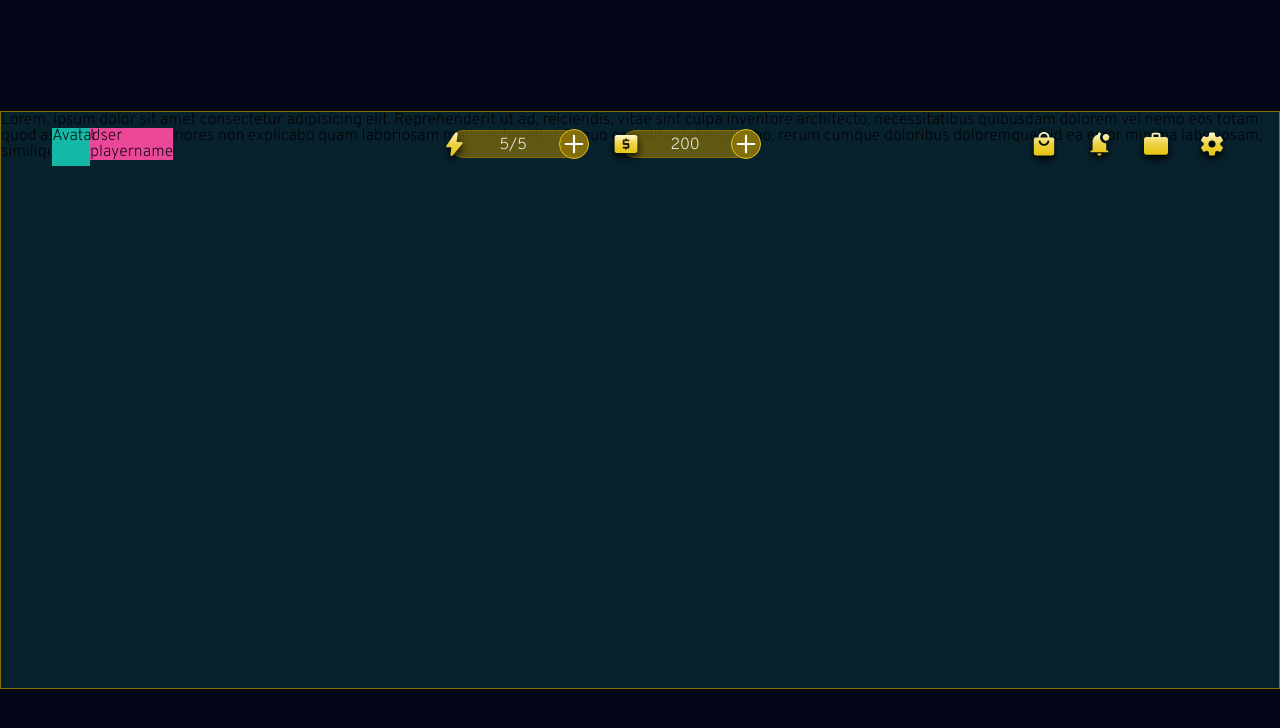
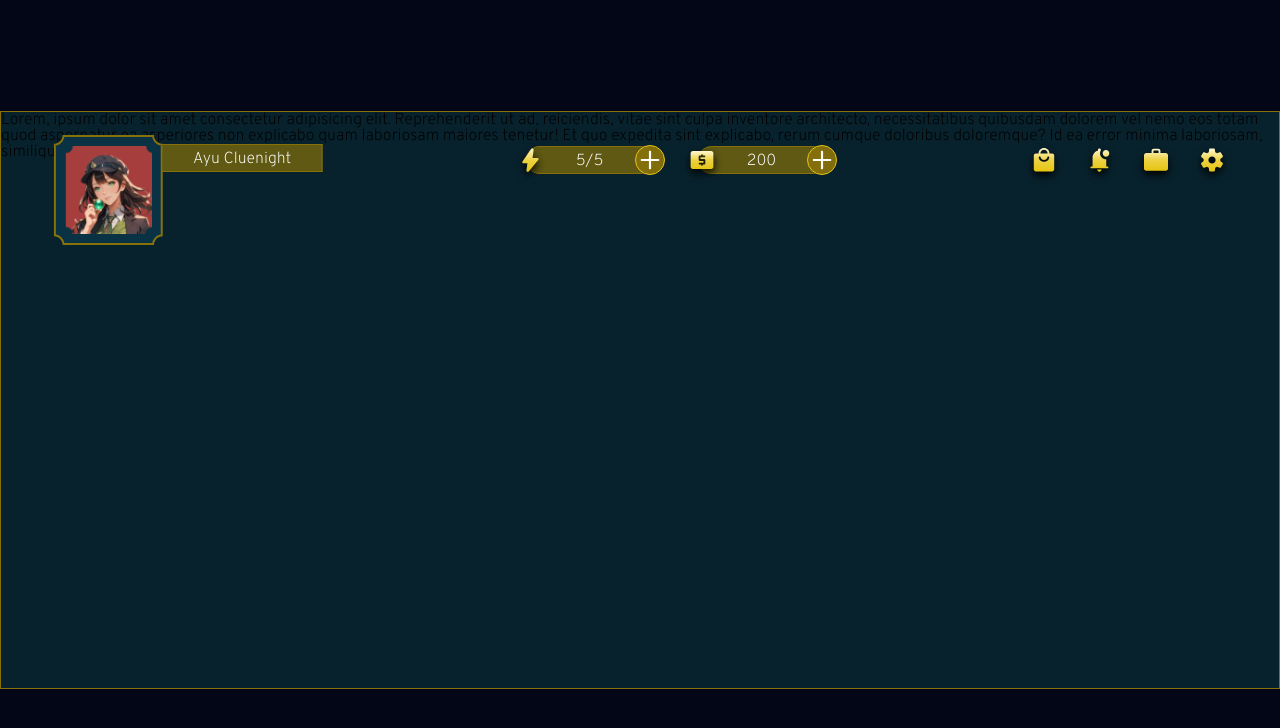
Before and after one commit to saehri/hidden-truth, a React (Vite) app: page / in a window 1280 px wide. Shown: the top 728 px of the page. Built offline with nearby package versions, Linux system fonts and the light colour scheme.

Commit message:
build: user avatar card

```diff
--- a/src/components/navigation/GameUserAvatar.tsx
+++ b/src/components/navigation/GameUserAvatar.tsx
@@ -1,21 +1,26 @@
+import Icons from '../ui/Icons';
+
 export default function GameUserAvatar() {
   return (
-    <li
-      id='game__user-avatar'
-      style={{gridColumn: '1/5'}}
-      className='bg-blue-500 grid grid-cols-[31.81609195402299%,1fr]'
-    >
-      <div className='relative'>
-        <div className='absolute top-0 left-0 w-full'>
-          <div className='pt-[100%] w-full'>
-            <div className='absolute top-0 left-0 w-full h-full bg-teal-500'>
-              Avatar
+    <li id='game__user-avatar'>
+      <button className='flex translate-y-[-10px]'>
+        <div className='w-28 relative'>
+          <div className='absolute w-full top-0 left-0 pt-[100%]'>
+            <Icons.AvatarBackground />
+            <div className='absolute top-0 left-0 p-3 w-full h-full'>
+              <img
+                src='/temp/temp_avatar.png'
+                alt=''
+                className='block w-full h-full object-cover'
+              />
             </div>
           </div>
         </div>
-      </div>
 
-      <div className='bg-pink-500 grid place-items-center'>User playername</div>
+        <div className='bg-primary/70 pt-[2px] border border-border border-l-0 min-w-40 3xl:min-w-52 h-7 3xl:h-9 3xl:text-2xl grid place-items-center text-white translate-y-[10px] -translate-x-[1.5px]'>
+          Ayu Cluenight
+        </div>
+      </button>
     </li>
   );
 }
--- a/src/components/navigation/MainNavigation.tsx
+++ b/src/components/navigation/MainNavigation.tsx
@@ -6,7 +6,7 @@ export default function MainNavigation() {
   return (
     <header
       id='game__header'
-      className='absolute w-full h-10 top-0 left-0 z-50 pt-4 2xl:pt-8'
+      className='absolute w-full h-10 top-0 left-0 z-50 pt-8 2xl:pt-10'
     >
       <nav className='max-w-[92%] mx-auto'>
         <ul className='flex justify-between'>
--- a/src/components/ui/Icons.tsx
+++ b/src/components/ui/Icons.tsx
@@ -190,6 +190,35 @@ const Icons = {
       </defs>
     </svg>
   ),
+  AvatarBackground: ({className, ...rest}: SvgProps) => (
+    <svg
+      width='100%'
+      height='100%'
+      viewBox='0 0 57 56'
+      fill='none'
+      xmlns='http://www.w3.org/2000/svg'
+      className='absolute top-0 left-0'
+    >
+      <mask id='path-1-inside-1_449_612' fill='white'>
+        <path
+          fillRule='evenodd'
+          clipRule='evenodd'
+          d='M0.977298 4.48C3.42342 4.48 5.40639 2.47424 5.40639 0H51.9118C51.9118 2.47424 53.8948 4.48 56.3409 4.48L56.3409 51.52C53.8948 51.52 51.9119 53.5258 51.9118 56H5.40639C5.40636 53.5258 3.4234 51.52 0.977295 51.52L0.977298 4.48Z'
+        />
+      </mask>
+      <path
+        fillRule='evenodd'
+        clipRule='evenodd'
+        d='M0.977298 4.48C3.42342 4.48 5.40639 2.47424 5.40639 0H51.9118C51.9118 2.47424 53.8948 4.48 56.3409 4.48L56.3409 51.52C53.8948 51.52 51.9119 53.5258 51.9118 56H5.40639C5.40636 53.5258 3.4234 51.52 0.977295 51.52L0.977298 4.48Z'
+        fill='#093245'
+      />
+      <path
+        d='M5.40639 0V-1H4.40639V0H5.40639ZM0.977298 4.48V3.48H-0.0227017L-0.0227017 4.48H0.977298ZM51.9118 0H52.9118V-1H51.9118V0ZM56.3409 4.48H57.3409V3.48H56.3409V4.48ZM56.3409 51.52V52.52H57.3409V51.52H56.3409ZM51.9118 56V57H52.9118L52.9118 56L51.9118 56ZM5.40639 56L4.40639 56L4.40639 57H5.40639V56ZM0.977295 51.52H-0.0227051L-0.0227052 52.52H0.977295V51.52ZM4.40639 0C4.40639 1.93276 2.86039 3.48 0.977298 3.48V5.48C3.98645 5.48 6.40639 3.01571 6.40639 0H4.40639ZM51.9118 -1H5.40639V1H51.9118V-1ZM56.3409 3.48C54.4578 3.48 52.9118 1.93276 52.9118 0H50.9118C50.9118 3.01571 53.3318 5.48 56.3409 5.48V3.48ZM57.3409 51.52L57.3409 4.48H55.3409L55.3409 51.52H57.3409ZM52.9118 56C52.9119 54.0672 54.4579 52.52 56.3409 52.52V50.52C53.3318 50.52 50.9119 52.9843 50.9118 56L52.9118 56ZM5.40639 57H51.9118V55H5.40639V57ZM0.977295 52.52C2.86038 52.52 4.40637 54.0672 4.40639 56L6.40639 56C6.40636 52.9843 3.98643 50.52 0.977295 50.52V52.52ZM-0.0227017 4.48L-0.0227051 51.52H1.97729L1.9773 4.48H-0.0227017Z'
+        fill='#867209'
+        mask='url(#path-1-inside-1_449_612)'
+      />
+    </svg>
+  ),
 };
 
 export default Icons;
--- a/src/layouts/SecureLayout.tsx
+++ b/src/layouts/SecureLayout.tsx
@@ -7,7 +7,7 @@ export default function SecureLayout() {
       id='main'
       className='bg-slate-950 h-screen w-screen grid place-items-center'
     >
-      <section className='w-full mx-auto'>
+      <section className='w-full'>
         <div
           id='game__screen-size'
           className='pt-[calc((9/20)*100%)] border border-border relative bg-[#08222D]'
```
Also changed, not shown: public/temp/temp_avatar.png (added).
